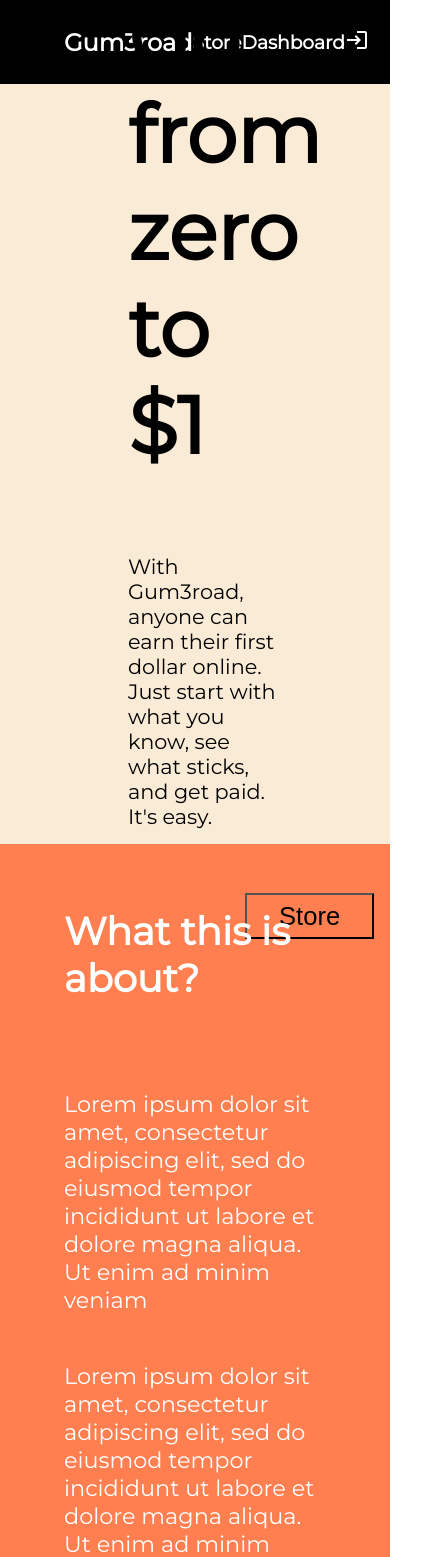
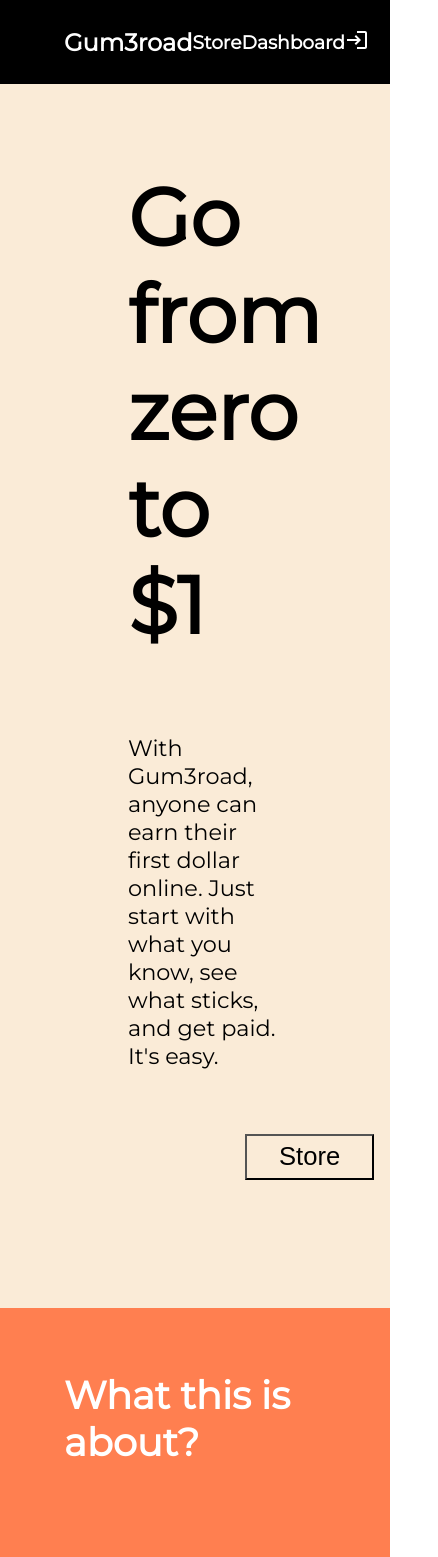
Before and after one commit to anshss/Gum3road, a Next.js app: page / in a window 390 px wide. Shown: the top 1557 px of the page, 438 px wide, since content can reach past the window. Built offline with nearby package versions, Linux system fonts and the light colour scheme.

Commit message:
updated styling

```diff
--- a/components/Login.js
+++ b/components/Login.js
@@ -4,13 +4,9 @@
 import AccountCircleIcon from '@mui/icons-material/AccountCircle';
 import {ethers} from 'ethers';
 
-
-
 export default function Login(){
     const [LoggedIn, setLoggedIn] = useState(false);
     const [DefaultAddress, setDefaultAddress] = useState('');
-
-
 
     const handleLogin = async () => {
         if (typeof window !== 'undefined'){;
--- a/styles/dashboard.module.scss
+++ b/styles/dashboard.module.scss
@@ -1,9 +1,10 @@
 .dashboard{
     background-color:cornflowerblue;
-    height: 90vh;
+    min-height: 100vh;
     width: 100vw;
     display: flex;
     flex-direction: column;
+    padding-top: 10vh;
     .address{
         padding: 3rem;
         align-self: center;
@@ -21,5 +22,6 @@
 }
 
 .publish{
-
+    background-color: white;
+    color: black;
 }
--- a/styles/home.module.scss
+++ b/styles/home.module.scss
@@ -2,41 +2,45 @@
     background-color: black;
     color: white;
     height: 10vh;
+    width: 100%;
     display: flex;
     justify-content: space-between;
     align-items: center;
     padding: 0rem 4rem;
+    z-index: 999;
+    position: fixed;
 
     .rightsect{
       display: flex;
-      justify-content: space-around;
+      justify-content: space-between;
       align-items: center;
-      min-width: 30vw;
+      width: 40vw;
     }
     .address{
       display: none;
     }
   }
 
+
 .first {
   background-color: antiquewhite;
-  height: 90vh;
+  min-height: 100vh;
   display: flex;
   justify-content: space-between;
   align-items: center;
-  padding: 0rem 8rem;
+  padding: 20vh 0rem 8rem 8rem;
 
   section{
     justify-content: center;
     align-items: center;
-    width: 40vw;
+    max-width: 40vw;
 
     h1{
       margin-bottom: 5rem;
       font-size: 5rem;
     }
     p{
-      font-size: 1.3rem;
+      font-size: 1.4rem;
     }
 
     .btn{
@@ -44,21 +48,36 @@
       background-color: transparent;
       align-self: flex-end;
       padding: 0.4rem 2rem;
-      margin: 4rem 0rem 0rem 30vw;
+      margin: 4rem 4rem 0rem 30vw;
+    }
+  }
+  @media only screen and (max-width: 667px) {
+    section{
+      width: auto;
+    }
+    h1{
+      font-size: 2rem;
+      align-self: flex-start;
+    }
+    .btn{
+      font-size: 1.2rem;
+      align-self: center;
     }
   }
 }
 
+
 .second {
-  height: 100vh;
+  min-height: 100vh;
   background-color:coral;
   color: white;
   display: flex;
   align-content: center;
   flex-direction: column;
+  padding: 4rem 0;
 
   h2{
-    padding: 4rem;
+    padding: 0rem 4rem 4rem 4rem;
     font-size: 2.4rem;
     align-self: center;
   }
@@ -67,11 +86,11 @@
     font-size: 1.4rem;
     padding: 1.5rem 4rem;
   }
-
 }
 
+
 .footer{
-  height : 20vh;
+  min-height : 20vh;
   background-color: black;
   color: white;
   display: flex;
```
